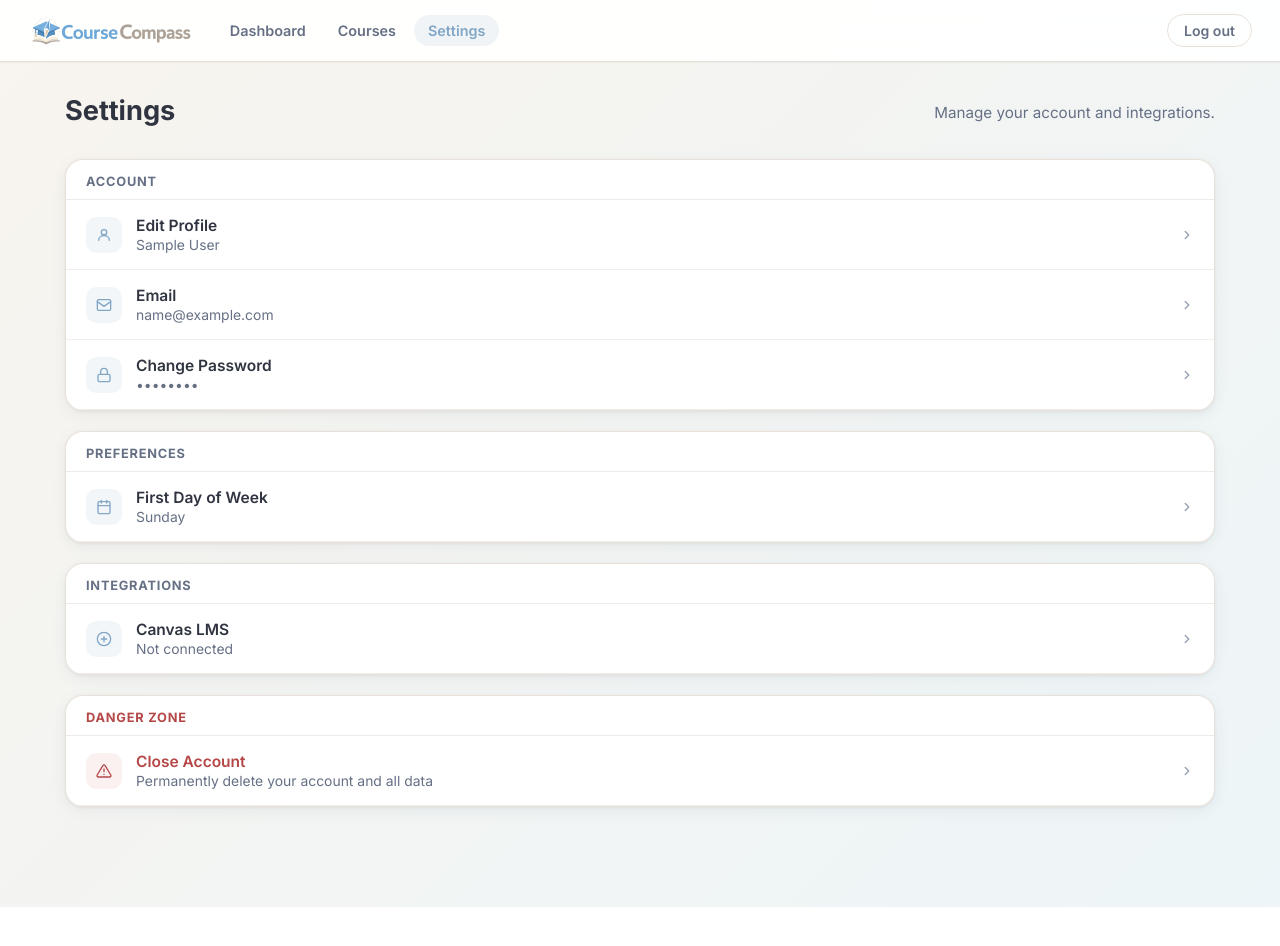
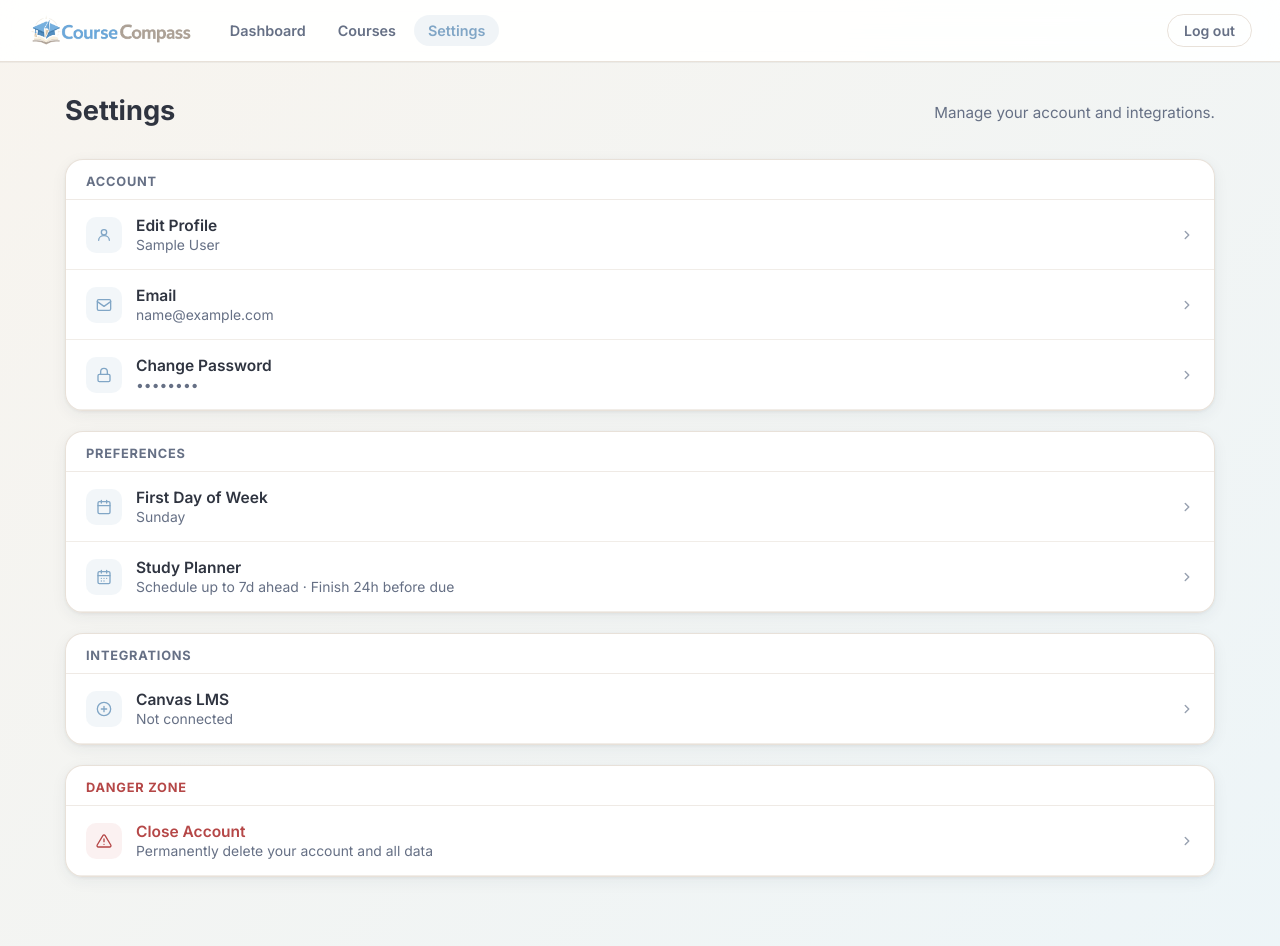
Before and after one commit to sedzaio/Course-Compass, a React (Vite) app in the folder frontend/: page /settings in a window 1280 px wide. Shown: the top 946 px of the page. Before the commit the page ends 907 px from the top, so only its background shows below. Built offline with nearby package versions, Linux system fonts and the light colour scheme; no server answers; sample sign-in values are in the browser's storage.

Commit message:
feat(settings): add Study Planner preferences panel with frontend validation

```diff
--- a/frontend/src/pages/Settings.tsx
+++ b/frontend/src/pages/Settings.tsx
@@ -10,7 +10,7 @@ type StoredUser = {
   id?: string; _id?: string; name?: string; email?: string;
 };
 
-type AccountPanel = "name" | "email" | "password" | "firstday" | "canvas" | "closeaccount" | null;
+type AccountPanel = "name" | "email" | "password" | "firstday" | "planner" | "canvas" | "closeaccount" | null;
 
 const DOW_OPTIONS = [
   { val: "sunday", label: "Sunday" },
@@ -32,6 +32,32 @@ function IconCalendar() { return <svg width="16" height="16" viewBox="0 0 24 24"
 function IconCanvas()   { return <svg width="16" height="16" viewBox="0 0 24 24" fill="none" stroke="currentColor" strokeWidth="2" strokeLinecap="round" strokeLinejoin="round"><circle cx="12" cy="12" r="10"/><path d="M8 12h8M12 8v8"/></svg>; }
 function IconChevron()  { return <svg width="14" height="14" viewBox="0 0 24 24" fill="none" stroke="currentColor" strokeWidth="2.5" strokeLinecap="round" strokeLinejoin="round"><path d="M9 18l6-6-6-6"/></svg>; }
 function IconDanger()   { return <svg width="16" height="16" viewBox="0 0 24 24" fill="none" stroke="currentColor" strokeWidth="2" strokeLinecap="round" strokeLinejoin="round"><path d="M10.29 3.86 1.82 18a2 2 0 0 0 1.71 3h16.94a2 2 0 0 0 1.71-3L13.71 3.86a2 2 0 0 0-3.42 0z"/><line x1="12" y1="9" x2="12" y2="13"/><line x1="12" y1="17" x2="12.01" y2="17"/></svg>; }
+function IconPlanner()  { return <svg width="16" height="16" viewBox="0 0 24 24" fill="none" stroke="currentColor" strokeWidth="2" strokeLinecap="round" strokeLinejoin="round"><rect x="3" y="4" width="18" height="18" rx="2"/><path d="M16 2v4M8 2v4M3 10h18M8 14h.01M12 14h.01M16 14h.01M8 18h.01M12 18h.01"/></svg>; }
+
+// ─── Helpers ─────────────────────────────────────────────────────────────────
+
+function isInteger(val: number): boolean {
+  return Number.isFinite(val) && Math.floor(val) === val;
+}
+
+function validatePlannerFields(
+  advanceDays: number,
+  bufferHours: number
+): string | null {
+  if (!isInteger(advanceDays)) return "\"Start scheduling up to\" must be a whole number (no decimals).";
+  if (advanceDays < 2)         return "\"Start scheduling up to\" must be at least 2 days.";
+  if (advanceDays > 365)       return "\"Start scheduling up to\" cannot exceed 365 days.";
+  if (!isInteger(bufferHours)) return "\"Finish at least\" must be a whole number (no decimals).";
+  if (bufferHours < 1)         return "\"Finish at least\" must be at least 1 hour.";
+  if (bufferHours > 24)        return "\"Finish at least\" cannot exceed 24 hours.";
+  // cross-field: window must be >= 24 h
+  const windowHours = advanceDays * 24 - bufferHours;
+  if (windowHours < 24) {
+    const minAdvance = Math.ceil((bufferHours + 24) / 24);
+    return `Scheduling window must be at least 24 hours. With a buffer of ${bufferHours}h, "Start scheduling up to" must be at least ${minAdvance} days.`;
+  }
+  return null;
+}
 
 // ─── Component ───────────────────────────────────────────────────────────────
 
@@ -89,6 +115,7 @@ export default function Settings(): JSX.Element {
     setCanvasError(""); setCloseError(""); setClosePassword("");
     setCurrentPassword(""); setNewPassword(""); setConfirmPassword("");
     setCodeSent(false); setCodeValue("");
+    setPlannerError("");
   }
 
   // ────────────────────────────────────────────────────────────
@@ -204,6 +231,11 @@ export default function Settings(): JSX.Element {
           setFirstDay(pref);
           localStorage.setItem("firstDayOfWeek", pref);
         }
+        // load planner prefs
+        const ad = res.data?.advanceDays ?? res.data?.preferences?.advanceDays;
+        const bh = res.data?.bufferHours ?? res.data?.preferences?.bufferHours;
+        if (typeof ad === "number") setPlannerAdvance(ad);
+        if (typeof bh === "number") setPlannerBuffer(bh);
       })
       .catch(() => {});
   }, [token]);
@@ -224,6 +256,51 @@ export default function Settings(): JSX.Element {
   }
 
   // ────────────────────────────────────────────────────────────
+  // PREFERENCES — Study Planner
+  // ────────────────────────────────────────────────────────────
+
+  const [plannerAdvance, setPlannerAdvance] = useState<number>(7);   // advanceDays default
+  const [plannerBuffer,  setPlannerBuffer]  = useState<number>(24);  // bufferHours default
+  const [plannerSaving,  setPlannerSaving]  = useState(false);
+  const [plannerError,   setPlannerError]   = useState("");
+
+  function handleAdvanceChange(raw: string) {
+    // strip decimals on input — only allow digits
+    const cleaned = raw.replace(/[^0-9]/g, "");
+    const n = cleaned === "" ? 0 : parseInt(cleaned, 10);
+    setPlannerAdvance(n);
+    setPlannerError("");
+  }
+
+  function handleBufferChange(raw: string) {
+    const cleaned = raw.replace(/[^0-9]/g, "");
+    const n = cleaned === "" ? 0 : parseInt(cleaned, 10);
+    setPlannerBuffer(n);
+    setPlannerError("");
+  }
+
+  async function handlePlannerSave(e: React.FormEvent) {
+    e.preventDefault();
+    const validationError = validatePlannerFields(plannerAdvance, plannerBuffer);
+    if (validationError) { setPlannerError(validationError); return; }
+    setPlannerSaving(true); setPlannerError("");
+    try {
+      await api.put("/api/auth/preferences", {
+        advanceDays: plannerAdvance,
+        bufferHours: plannerBuffer,
+      }, { headers: { Authorization: `Bearer ${token}` } });
+      setOpenPanel(null);
+      showSuccess("Study planner preferences saved.");
+    } catch (err: any) {
+      setPlannerError(err?.response?.data?.message || "Failed to save planner preferences.");
+    } finally { setPlannerSaving(false); }
+  }
+
+  function plannerRowValue(): string {
+    return `Schedule up to ${plannerAdvance}d ahead · Finish ${plannerBuffer}h before due`;
+  }
+
+  // ────────────────────────────────────────────────────────────
   // CANVAS
   // ────────────────────────────────────────────────────────────
 
@@ -238,7 +315,6 @@ export default function Settings(): JSX.Element {
   const [syncFrequency,   setSyncFrequency]   = useState<string>("weekly");
   const [freqSaving,      setFreqSaving]      = useState(false);
   const [syncResult,      setSyncResult]      = useState<{ ok: boolean; message: string } | null>(null);
-  // Track whether this is the very first time saving Canvas credentials
   const [wasConnected,    setWasConnected]    = useState(false);
 
   useEffect(() => {
@@ -250,7 +326,7 @@ export default function Settings(): JSX.Element {
         setCanvasUrl(res.data?.canvasUrl     || "");
         const connected = !!res.data?.isConnected;
         setCanvasSaved(connected);
-        setWasConnected(connected);  // remember existing state before any edits
+        setWasConnected(connected);
         setLastSync(res.data?.lastSync       || null);
         setNextSync(res.data?.nextSync       || null);
         setSyncFrequency(res.data?.syncFrequency || "weekly");
@@ -274,7 +350,6 @@ export default function Settings(): JSX.Element {
       setWasConnected(true);
       setNextSync(res.data?.nextSync || null);
 
-      // ── Auto-sync on first-time setup ──
       if (isFirstTimeSave) {
         setSyncResult({ ok: true, message: "Canvas connected! Running first sync…" });
         try {
@@ -530,6 +605,7 @@ export default function Settings(): JSX.Element {
           {/* ════════ PREFERENCES ════════ */}
           <div className="sett-group">
             <div className="sett-group-label">Preferences</div>
+
             <Row panelKey="firstday" icon={<IconCalendar />} label="First Day of Week" value={DOW_OPTIONS.find(o => o.val === firstDay)?.label || "Sunday"} />
             <div className={`sett-expand${openPanel === "firstday" ? " is-open" : ""}`}>
               <div className="sett-expand-form">
@@ -547,6 +623,111 @@ export default function Settings(): JSX.Element {
                 </div>
                 {firstDaySaving && <p style={{ margin: 0, fontSize: "0.88rem", color: "var(--text-soft)" }}>Saving…</p>}
               </div>
+            </div>
+
+            {/* ── Study Planner ── */}
+            <Row
+              panelKey="planner"
+              icon={<IconPlanner />}
+              label="Study Planner"
+              value={plannerRowValue()}
+            />
+            <div className={`sett-expand${openPanel === "planner" ? " is-open" : ""}`}>
+              <form className="sett-expand-form" onSubmit={handlePlannerSave}>
+
+                {/* ── Start scheduling up to ── */}
+                <div style={{ display: "flex", flexDirection: "column", gap: "4px" }}>
+                  <label
+                    htmlFor="planner-advance"
+                    style={{ fontSize: "0.85rem", fontWeight: 600, color: "var(--text-soft)" }}
+                  >
+                    Start scheduling up to
+                    <span style={{ fontWeight: 400, marginLeft: "4px", color: "var(--text-faint)" }}>
+                      (days before due date) &mdash; min 2, max 365
+                    </span>
+                  </label>
+                  <div style={{ display: "flex", alignItems: "center", gap: "8px" }}>
+                    <input
+                      id="planner-advance"
+                      className="sett-expand-input"
+                      type="number"
+                      min={2}
+                      max={365}
+                      step={1}
+                      value={plannerAdvance || ""}
+                      onChange={e => handleAdvanceChange(e.target.value)}
+                      onKeyDown={e => { if (e.key === "." || e.key === "," || e.key === "-" || e.key === "e") e.preventDefault(); }}
+                      style={{ maxWidth: "120px" }}
+                      placeholder="7"
+                    />
+                    <span style={{ fontSize: "0.9rem", color: "var(--text-soft)" }}>days</span>
+                  </div>
+                </div>
+
+                {/* ── Finish at least ── */}
+                <div style={{ display: "flex", flexDirection: "column", gap: "4px" }}>
+                  <label
+                    htmlFor="planner-buffer"
+                    style={{ fontSize: "0.85rem", fontWeight: 600, color: "var(--text-soft)" }}
+                  >
+                    Finish at least
+                    <span style={{ fontWeight: 400, marginLeft: "4px", color: "var(--text-faint)" }}>
+                      (hours before due date) &mdash; min 1, max 24
+                    </span>
+                  </label>
+                  <div style={{ display: "flex", alignItems: "center", gap: "8px" }}>
+                    <input
+                      id="planner-buffer"
+                      className="sett-expand-input"
+                      type="number"
+                      min={1}
+                      max={24}
+                      step={1}
+                      value={plannerBuffer || ""}
+                      onChange={e => handleBufferChange(e.target.value)}
+                      onKeyDown={e => { if (e.key === "." || e.key === "," || e.key === "-" || e.key === "e") e.preventDefault(); }}
+                      style={{ maxWidth: "120px" }}
+                      placeholder="24"
+                    />
+                    <span style={{ fontSize: "0.9rem", color: "var(--text-soft)" }}>hours</span>
+                  </div>
+                </div>
+
+                {/* ── Window hint ── */}
+                {plannerAdvance >= 2 && plannerBuffer >= 1 && (
+                  <p style={{
+                    margin: 0,
+                    fontSize: "0.83rem",
+                    color: (plannerAdvance * 24 - plannerBuffer) >= 24
+                      ? "var(--text-soft)"
+                      : "var(--error-text)",
+                  }}>
+                    Scheduling window: <strong>{plannerAdvance * 24 - plannerBuffer}h</strong>
+                    {(plannerAdvance * 24 - plannerBuffer) < 24
+                      ? " — must be at least 24h"
+                      : " ✓"}
+                  </p>
+                )}
+
+                {plannerError && <p className="sett-expand-error">{plannerError}</p>}
+
+                <div className="sett-expand-row">
+                  <button
+                    type="submit"
+                    className="sett-expand-btn sett-expand-btn-primary"
+                    disabled={plannerSaving}
+                  >
+                    {plannerSaving ? "Saving…" : "Save"}
+                  </button>
+                  <button
+                    type="button"
+                    className="sett-expand-btn sett-expand-btn-secondary"
+                    onClick={() => togglePanel(null)}
+                  >
+                    Cancel
+                  </button>
+                </div>
+              </form>
             </div>
           </div>
 
```
